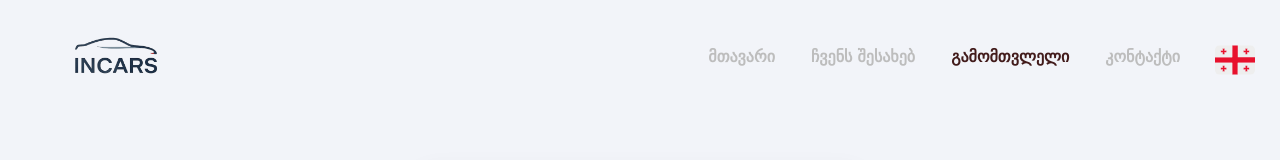
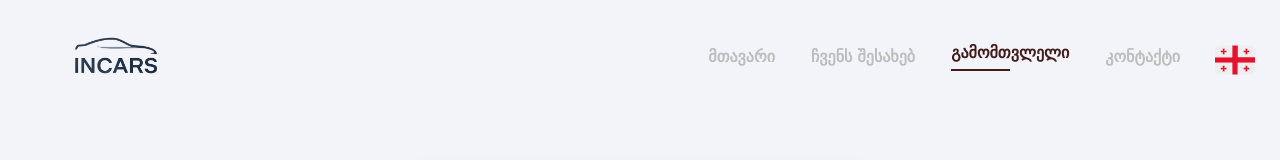
Before and after one commit to GeorgeMachaidze/in-cars, a Next.js app: page /calculator in a window 1280 px wide. Shown: the top 160 px of the page. Built offline with nearby package versions, Linux system fonts and the light colour scheme.

Commit message:
Fix: fixed some bugs

```diff
--- a/src/components/nav-bar/Navbar.jsx
+++ b/src/components/nav-bar/Navbar.jsx
@@ -57,6 +57,7 @@ export default function Navbar() {
                   ? "About Us" //
                   : "О нас"}
               </Link>
+              {pathname === "/about" ? <SmallLine></SmallLine> : null}
             </MenuItem>
             <MenuItem
               style={{
@@ -71,6 +72,7 @@ export default function Navbar() {
                   ? "Calculator"
                   : "Калкулятор"}
               </Link>
+              {pathname === "/calculator" ? <SmallLine></SmallLine> : null}
             </MenuItem>
 
             <MenuItem>
@@ -81,6 +83,7 @@ export default function Navbar() {
                   ? "Contact"
                   : "Контакты"}
               </Link>
+              {pathname === "/contact" ? <SmallLine></SmallLine> : null}
             </MenuItem>
             <Languages />
           </MenuList>
--- a/src/components/shared/Footer.jsx
+++ b/src/components/shared/Footer.jsx
@@ -112,13 +112,13 @@ const MainDiv = styled.div`
   justify-content: space-between;
   width: 100%;
   height: 296px;
-
   padding: 60px 90px;
   background-color: var(--darkBlue);
 `;
 const LeftSide = styled.div`
   display: flex;
   flex-direction: column;
+  gap: 32px;
 `;
 const LogoImage = styled.img`
   width: 140px;
```
